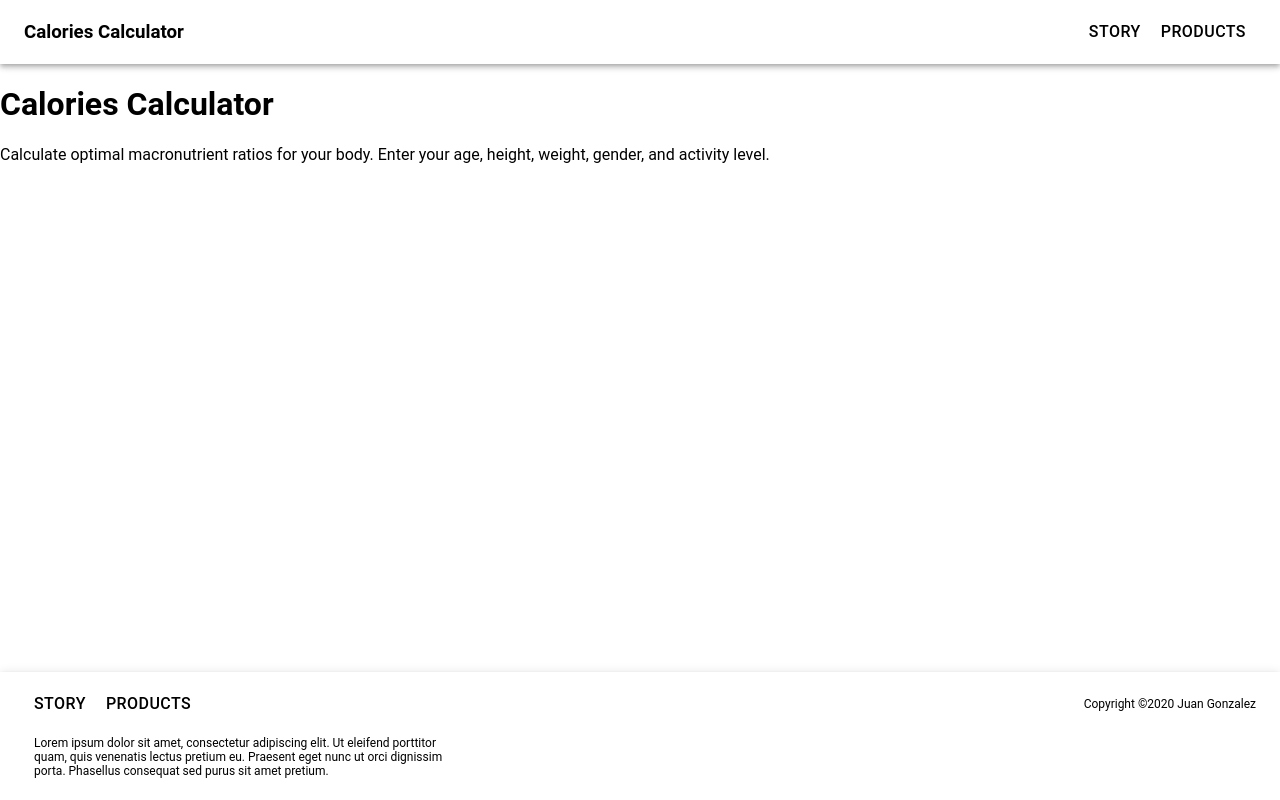
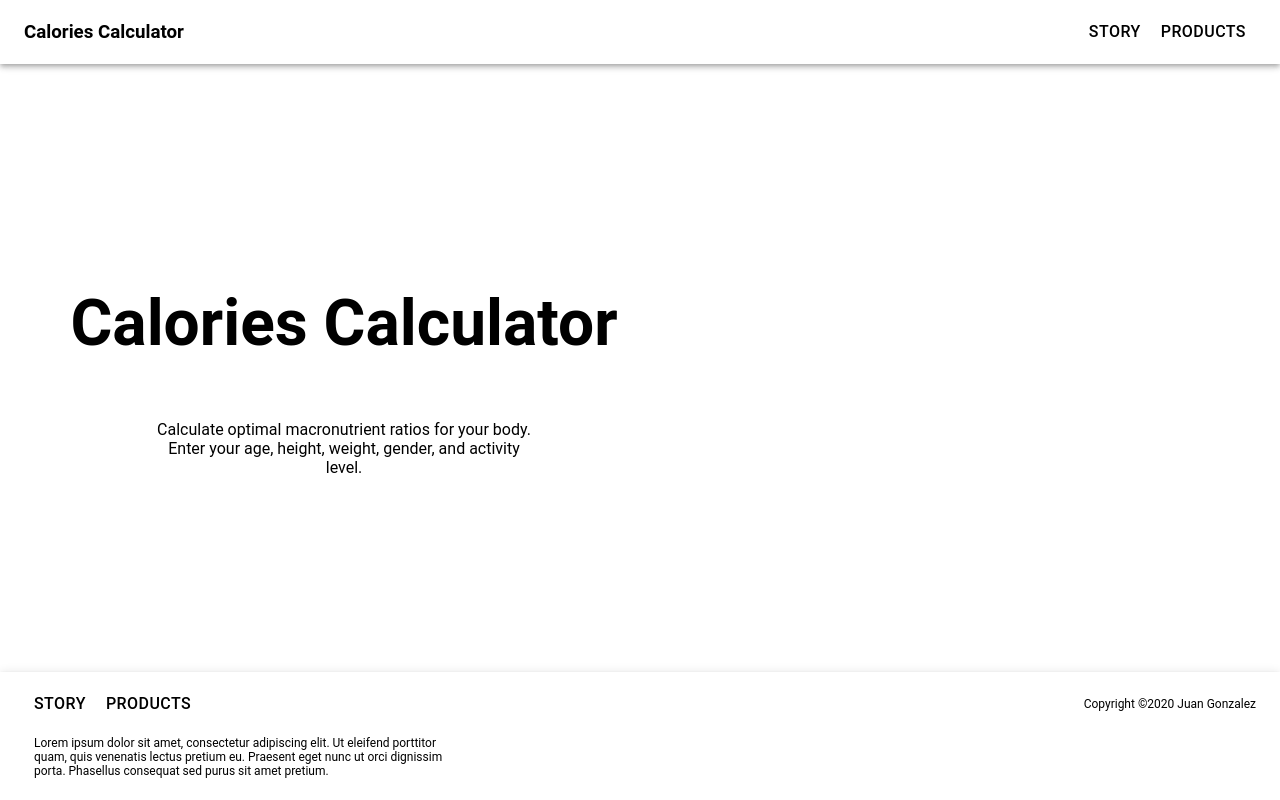
Before and after one commit to JMGonzalezR/calories-calculator, a React (Create React App) app: page / in a window 1280 px wide. Built offline with nearby package versions, Linux system fonts and the light colour scheme.

Commit message:
adding style to home page, setting for render divided screen

```diff
--- /dev/null
+++ b/src/pages/HomePage.css
@@ -0,0 +1,21 @@
+.Home {
+    width: 100%;
+    display: flex;
+}
+.Home-leftside {
+    width: 50%;
+    display: flex;
+    flex-direction: column;
+    justify-content: center;
+    align-items: center;
+    padding: 0 24px;
+    text-align: center;
+}
+
+.Home-h1 {
+    font-size: 5vw;
+}
+
+.Home-p{
+    width: 60%;
+}
--- a/src/pages/HomePage.js
+++ b/src/pages/HomePage.js
@@ -1,15 +1,22 @@
 import React from 'react';
+import './HomePage.css'
 
-function App() {
+function HomePage() {
   return (
     <div className="Home">
-        <h1>Calories Calculator</h1>
-        <p>
+        <div className="Home-leftside">
+        <h1 className="Home-h1">Calories Calculator</h1>
+        <p className="Home-p">
             Calculate optimal macronutrient ratios for your body. Enter
             your age, height, weight, gender, and activity level.
         </p>
+        </div>
+        <div className="Home-rightside">
+
+        </div>
+
     </div>
   );
 }
 
-export default App;
+export default HomePage;
```
